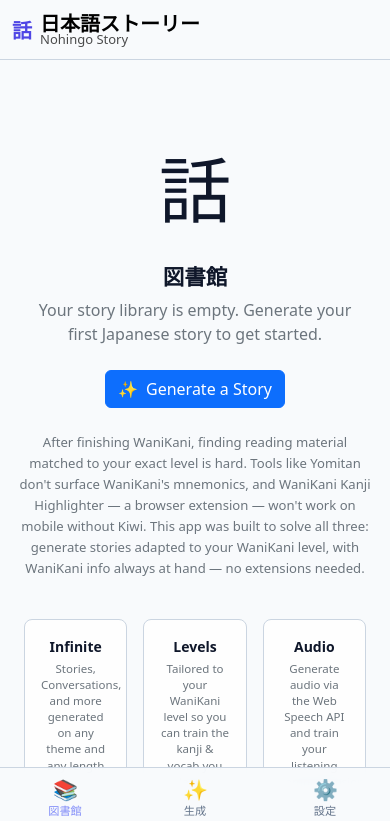
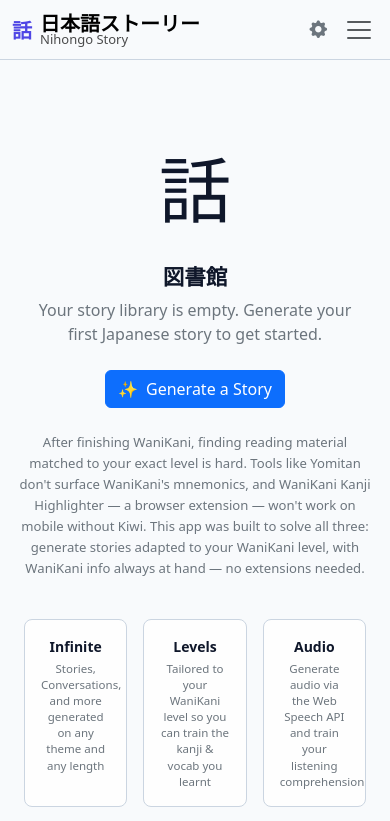
Before and after one commit to Nauja/nihongo-story, a React (Vite) app: page / in a window 390 px wide. Shown: the top 821 px of the page. Built offline with nearby package versions, Linux system fonts and the light colour scheme.

Commit message:
Fix the menu on mobile

```diff
--- a/src/components/Layout.tsx
+++ b/src/components/Layout.tsx
@@ -38,7 +38,9 @@
   const [hasWkKey, setHasWkKey] = useState(
     () => !!getSettings().wanikaniApiKey,
   );
+  const [mobileNavExpanded, setMobileNavExpanded] = useState(false);
   const gearRef = useRef<HTMLDivElement>(null);
+  const mobileGearRef = useRef<HTMLDivElement>(null);
 
   useEffect(() => {
     const { wanikaniApiKey } = getSettings();
@@ -51,7 +53,10 @@
   useEffect(() => {
     if (!showGearPopup) return;
     const handleMouseDown = (e: MouseEvent) => {
-      if (gearRef.current && !gearRef.current.contains(e.target as Node)) {
+      if (
+        gearRef.current && !gearRef.current.contains(e.target as Node) &&
+        mobileGearRef.current && !mobileGearRef.current.contains(e.target as Node)
+      ) {
         setShowGearPopup(false);
       }
     };
@@ -84,54 +89,7 @@
     setPopupMode(value);
   }
 
-  return (
-    <div className="min-vh-100 d-flex flex-column">
-      {/* Desktop top navbar */}
-      <Navbar
-        className="navbar-dark-custom d-none d-md-flex sticky-top py-3"
-        as="header"
-      >
-        <Container fluid="xl">
-          <Navbar.Brand className="d-flex align-items-center gap-2 me-4">
-            <span className="fs-4 fw-bold text-primary font-japanese">話</span>
-            <span className="d-flex flex-column lh-1">
-              <span className="fs-6 fw-semibold">日本語ストーリー</span>
-              <span style={{ fontSize: "0.65em", opacity: 0.7 }}>
-                Nihongo Story
-              </span>
-            </span>
-          </Navbar.Brand>
-          <Nav className="ms-auto">
-            {navItems.map(({ to, label, english, exact }) => (
-              <NavLink
-                key={to}
-                to={to}
-                end={exact}
-                className={({ isActive }) =>
-                  `nav-link font-japanese px-3 py-2 rounded ${isActive ? "nav-link-active" : "text-secondary"}`
-                }
-              >
-                <span className="d-flex flex-column align-items-center lh-1">
-                  <span>{label}</span>
-                  <span style={{ fontSize: "0.65em", opacity: 0.7 }}>
-                    {english}
-                  </span>
-                </span>
-              </NavLink>
-            ))}
-          </Nav>
-          <div className="position-relative ms-3" ref={gearRef}>
-            <button
-              className="btn btn-link text-secondary p-2"
-              onClick={
-                showGearPopup ? () => setShowGearPopup(false) : openPopup
-              }
-              style={{ fontSize: "1.1rem", lineHeight: 1 }}
-              title="Display settings"
-            >
-              <i className="bi bi-gear-fill" />
-            </button>
-            {showGearPopup && (
+  const gearPopupContent = showGearPopup && (
     <div
       className="position-absolute end-0 mt-1 p-3 rounded shadow"
       style={{
@@ -232,7 +190,56 @@
         </div>
       </div>
     </div>
-            )}
+  );
+
+  return (
+    <div className="min-vh-100 d-flex flex-column">
+      {/* Desktop top navbar */}
+      <Navbar
+        className="navbar-dark-custom d-none d-md-flex sticky-top py-3"
+        as="header"
+      >
+        <Container fluid="xl">
+          <Navbar.Brand className="d-flex align-items-center gap-2 me-4">
+            <span className="fs-4 fw-bold text-primary font-japanese">話</span>
+            <span className="d-flex flex-column lh-1">
+              <span className="fs-6 fw-semibold">日本語ストーリー</span>
+              <span style={{ fontSize: "0.65em", opacity: 0.7 }}>
+                Nihongo Story
+              </span>
+            </span>
+          </Navbar.Brand>
+          <Nav className="ms-auto">
+            {navItems.map(({ to, label, english, exact }) => (
+              <NavLink
+                key={to}
+                to={to}
+                end={exact}
+                className={({ isActive }) =>
+                  `nav-link font-japanese px-3 py-2 rounded ${isActive ? "nav-link-active" : "text-secondary"}`
+                }
+              >
+                <span className="d-flex flex-column align-items-center lh-1">
+                  <span>{label}</span>
+                  <span style={{ fontSize: "0.65em", opacity: 0.7 }}>
+                    {english}
+                  </span>
+                </span>
+              </NavLink>
+            ))}
+          </Nav>
+          <div className="position-relative ms-3" ref={gearRef}>
+            <button
+              className="btn btn-link text-secondary p-2"
+              onClick={
+                showGearPopup ? () => setShowGearPopup(false) : openPopup
+              }
+              style={{ fontSize: "1.1rem", lineHeight: 1 }}
+              title="Display settings"
+            >
+              <i className="bi bi-gear-fill" />
+            </button>
+            {gearPopupContent}
           </div>
           {wkUser && (
             <div className="d-flex align-items-center gap-2 ms-3">
@@ -259,6 +266,9 @@
       <Navbar
         className="navbar-dark-custom d-md-none sticky-top py-2"
         as="header"
+        expand={false}
+        expanded={mobileNavExpanded}
+        onToggle={setMobileNavExpanded}
       >
         <Container fluid>
           <Navbar.Brand className="d-flex align-items-center gap-2">
@@ -268,32 +278,76 @@
                 日本語ストーリー
               </span>
               <span style={{ fontSize: "0.65em", opacity: 0.7 }}>
-                Nohingo Story
+                Nihongo Story
               </span>
             </span>
           </Navbar.Brand>
+          <div
+            className="position-relative me-1 ms-auto"
+            ref={mobileGearRef}
+          >
+            <button
+              className="btn btn-link text-secondary p-2"
+              onClick={showGearPopup ? () => setShowGearPopup(false) : openPopup}
+              style={{ fontSize: "1.1rem", lineHeight: 1 }}
+              title="Display settings"
+            >
+              <i className="bi bi-gear-fill" />
+            </button>
+            {gearPopupContent}
+          </div>
+          <Navbar.Toggle
+            aria-controls="mobile-nav-collapse"
+            className="border-0 p-1"
+          />
+          <Navbar.Collapse id="mobile-nav-collapse">
+            <Nav className="py-2 border-top mt-2">
               {wkUser && (
-            <div className="d-flex align-items-center gap-2 ms-auto">
-              <div className="wk-avatar wk-avatar-sm">
+                <div className="d-flex align-items-center gap-2 px-2 py-2 border-bottom mb-2">
+                  <div className="wk-avatar">
                     {wkUser.username[0].toUpperCase()}
                   </div>
-              <span className="fw-semibold" style={{ fontSize: "0.8rem" }}>
+                  <div className="d-flex flex-column lh-1">
+                    <span className="fw-semibold" style={{ fontSize: "0.85rem" }}>
+                      {wkUser.username}
+                    </span>
+                    <span className="text-secondary" style={{ fontSize: "0.75rem" }}>
                       Lv. {wkUser.level}
                     </span>
                   </div>
+                </div>
               )}
+              {navItems.map(({ to, label, english, icon, exact }) => (
+                <NavLink
+                  key={to}
+                  to={to}
+                  end={exact}
+                  onClick={() => setMobileNavExpanded(false)}
+                  className={({ isActive }) =>
+                    `nav-link d-flex align-items-center gap-3 px-2 py-2 rounded ${isActive ? "nav-link-active" : "text-secondary"}`
+                  }
+                >
+                  <span style={{ fontSize: "1.25rem", lineHeight: 1 }}>{icon}</span>
+                  <span className="d-flex flex-column lh-1">
+                    <span className="font-japanese">{label}</span>
+                    <span style={{ fontSize: "0.65em", opacity: 0.7 }}>{english}</span>
+                  </span>
+                </NavLink>
+              ))}
+            </Nav>
+          </Navbar.Collapse>
         </Container>
       </Navbar>
 
       {/* Main content */}
-      <main className="flex-grow-1 overflow-y-auto pb-5 pb-md-4">
+      <main className="flex-grow-1 overflow-y-auto pb-4">
         <Container style={{ maxWidth: 768 }} className="px-3 py-4">
           <Outlet />
         </Container>
       </main>
 
       {/* Footer */}
-      <footer className="d-none d-md-flex justify-content-center align-items-center py-3 border-top">
+      <footer className="d-flex justify-content-center align-items-center py-3 border-top">
         <a
           href="https://github.com/Nauja/nihongo-story"
           target="_blank"
@@ -306,16 +360,6 @@
         </a>
       </footer>
 
-      {/* Mobile bottom nav */}
-      <nav className="bottom-nav d-md-none">
-        {navItems.map(({ to, label, english, icon, exact }) => (
-          <NavLink key={to} to={to} end={exact}>
-            <span style={{ fontSize: "1.25rem", lineHeight: 1 }}>{icon}</span>
-            <span className="font-japanese">{label}</span>
-            <span style={{ fontSize: "0.65em", opacity: 0.7 }}>{english}</span>
-          </NavLink>
-        ))}
-      </nav>
     </div>
   );
 }
--- a/src/index.css
+++ b/src/index.css
@@ -152,35 +152,6 @@
   backdrop-filter: blur(8px);
 }
 
-/* Bottom mobile nav */
-.bottom-nav {
-  position: fixed;
-  bottom: 0;
-  left: 0;
-  right: 0;
-  background-color: rgba(var(--bs-body-bg-rgb), 0.95);
-  border-top: 1px solid var(--border-subtle);
-  backdrop-filter: blur(8px);
-  z-index: 1030;
-  display: flex;
-}
-
-.bottom-nav a {
-  flex: 1;
-  display: flex;
-  flex-direction: column;
-  align-items: center;
-  justify-content: center;
-  padding: 0.75rem 0.5rem;
-  gap: 2px;
-  font-size: 0.7rem;
-  text-decoration: none;
-  color: #64748b;
-  transition: color 0.15s ease;
-}
-.bottom-nav a.active {
-  color: #818cf8;
-}
 
 /* Nav link active state for desktop */
 .nav-link-active {
```
Lines whose indentation alone changed are shown as unchanged.
